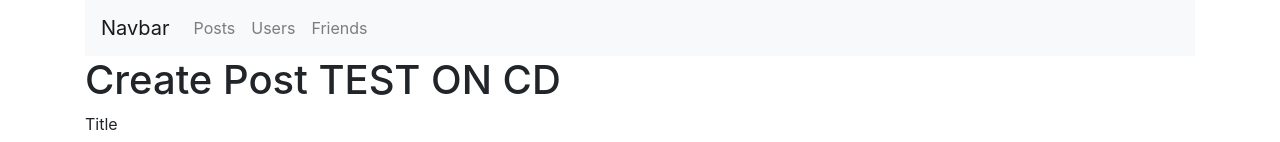
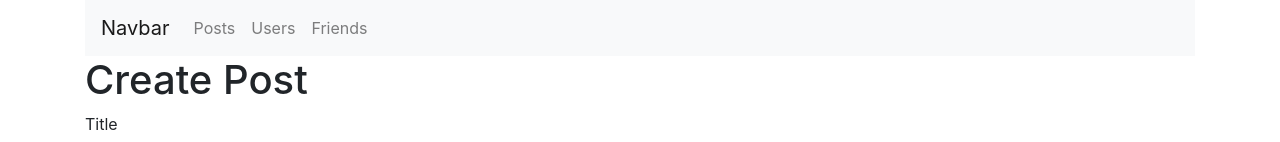
Before and after one commit to FriendBook/friendbook-portal, a React (Create React App) app: page /posts in a window 1280 px wide. Shown: the top 142 px of the page. Built offline with nearby package versions, Linux system fonts and the light colour scheme; no server answers; the HTML template or start-up script is replaced by a standard one.

Commit message:
Demo on CD

```diff
--- a/src/Posts/PostPage.js
+++ b/src/Posts/PostPage.js
@@ -5,7 +5,7 @@ import PostList from "./PostList";
 const PostPage = ({ postCounter, setPostCounter }) => {
   return (
     <div>
-      <h1>Create Post TEST ON CD</h1>
+      <h1>Create Post</h1>
       <PostCreate postCounter={postCounter} setPostCounter={setPostCounter} />
       <hr />
       <h1>Posts</h1>
```
